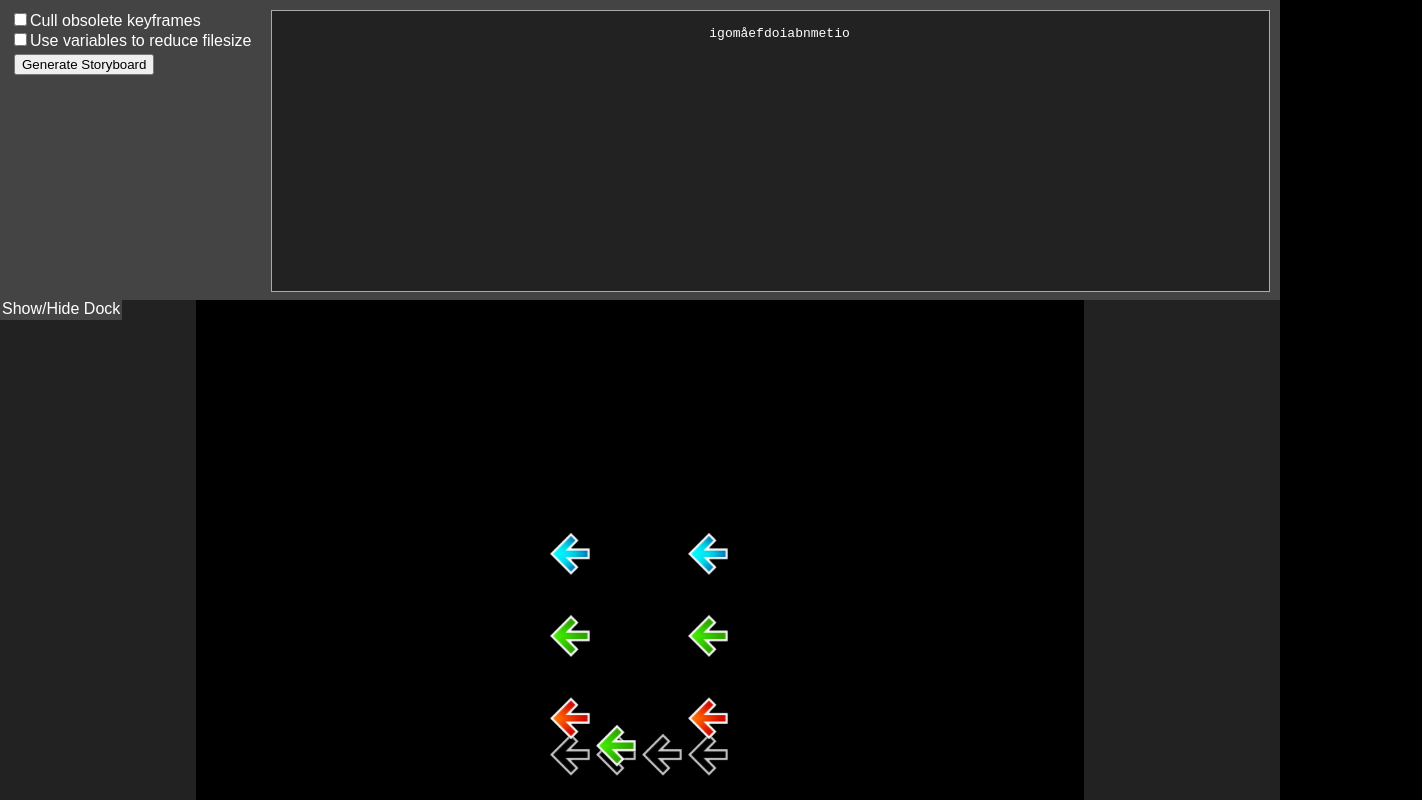
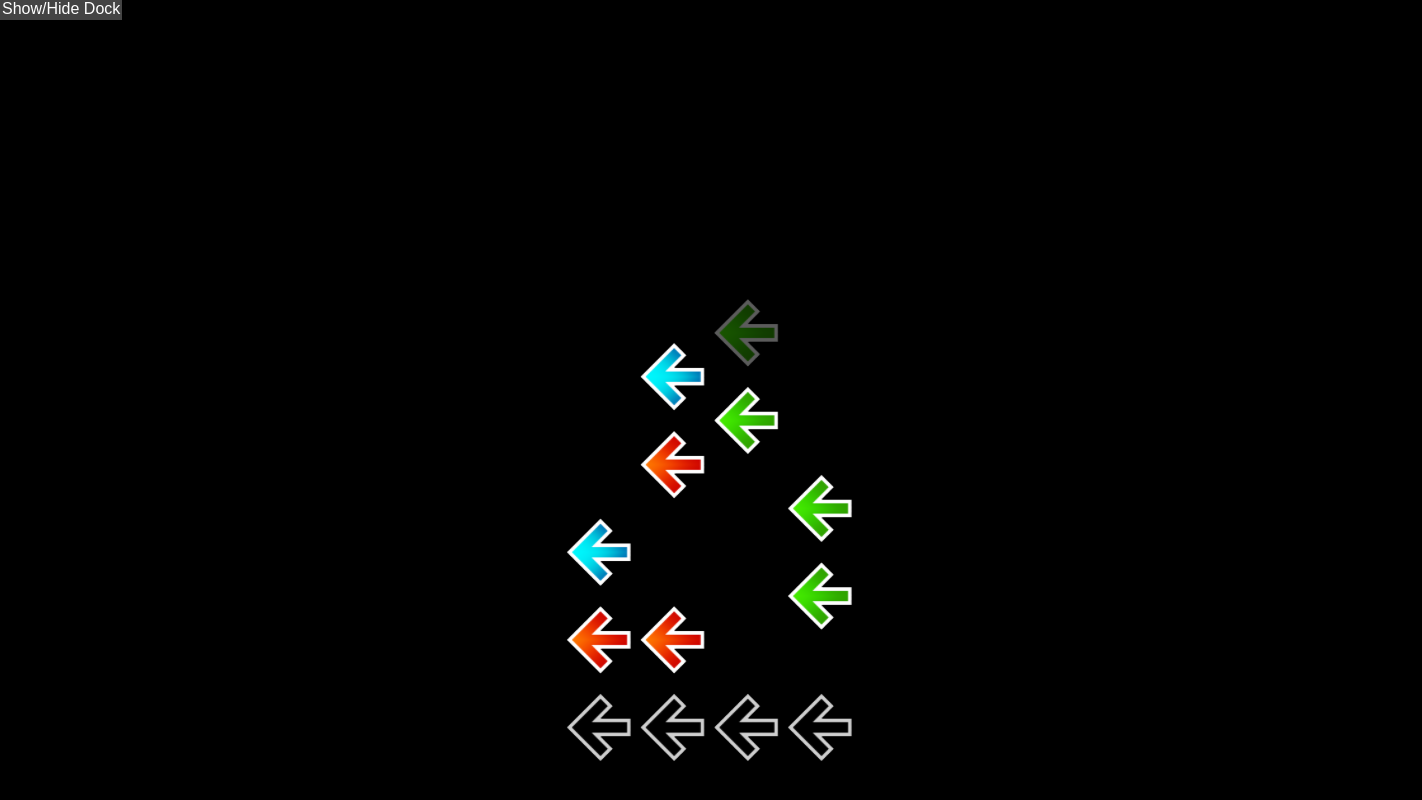
Before and after one commit to Camopoltergeist/storyboard-script, a website built with webpack: page src/index.html in a window 1280 px wide. Shown: the whole page, 1422 px wide, since content can reach past the window. Built offline with nearby package versions, Linux system fonts and the light colour scheme; animation ran at ten frames a second.

Commit message:
Implement dock hiding

```diff
--- a/src/index.html
+++ b/src/index.html
@@ -58,6 +58,9 @@
 
 			.optionContainer{
 				user-select: none;
+			}
+
+			.disableOptions{
 				pointer-events: none;
 			}
 
@@ -97,16 +100,14 @@
 	<body>
 		<div id="contentFlexBox">
 			<div style="position: relative;">
-				<div id="dock">
+				<div id="dock" class="dockHidden">
 					<div class="optionContainer dockItem">
 						<input type="checkbox" id="cullKeyframes"><label for="cullKeyframes">Cull obsolete keyframes</label><br>
 						<input type="checkbox" id="useVariableCompression"><label for="useVariableCompression">Use variables to reduce filesize</label><br>
 						<button id="generateButton">Generate Storyboard</button>
 					</div>
 					<div class="dockItem" id="outputContainer">
-						<div id="storyboardOutput">
-							igomåefdoiabnmetio
-						</div>
+						<div id="storyboardOutput"></div>
 					</div>
 				</div>
 				<div id="dockButton"><span id="dockButtonText">Show/Hide Dock</span></div>
--- a/src/main.ts
+++ b/src/main.ts
@@ -5,6 +5,13 @@ import { Playfield } from "./playfield";
 import noteData from "./murasame.json";
 import { generateStoryboard } from "./storyboard";
 import { updateAnimations } from "./animations";
+
+const dockButton = document.getElementById("dockButton") as HTMLDivElement;
+const dockElement = document.getElementById("dock") as HTMLDivElement;
+
+dockButton.addEventListener("click", (e) => {
+	dockElement.classList.toggle("dockHidden");
+});
 
 const mainCanvas = document.getElementById("mainCanvas") as HTMLCanvasElement | null;
 
```
